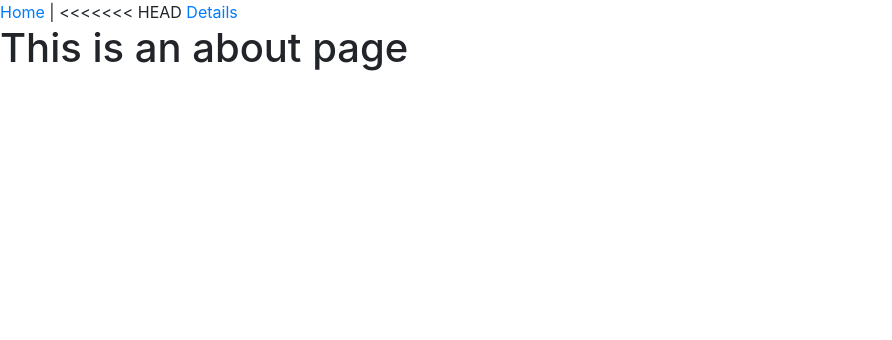
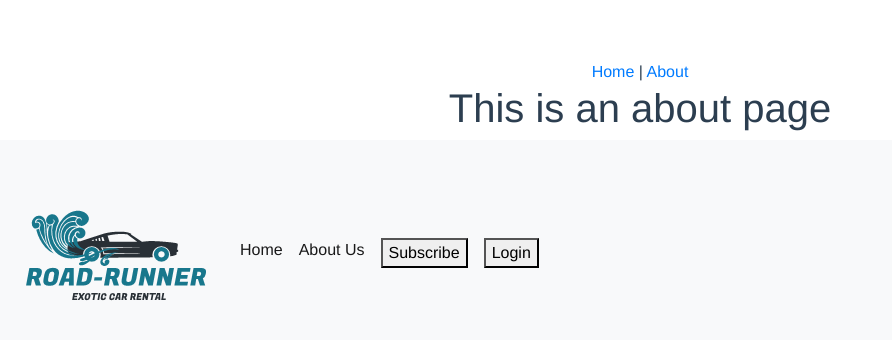
Before and after one commit to bootcamp-s19/group-project-1, a Vue app in the folder roadrunner/: page /about in a window 1280 px wide. Shown: the top 340 px of the page, without its empty margins (0-892 px from the left). Built offline with nearby package versions, Linux system fonts and the light colour scheme.

Commit message:
fixing merge issue

```diff
--- a/roadrunner/package.json
+++ b/roadrunner/package.json
@@ -10,10 +10,7 @@
   "dependencies": {
     "bootstrap": "^4.3.1",
     "bootstrap-vue": "^2.0.0-rc.15",
-<<<<<<< HEAD
-=======
     "jquery": "^3.3.1",
->>>>>>> 44b9451aa5ab20347d471adc669f987804e3daa3
     "vue": "^2.6.10",
     "vue-router": "^3.0.1",
     "vuex": "^3.1.0"
--- a/roadrunner/src/App.vue
+++ b/roadrunner/src/App.vue
@@ -2,24 +2,10 @@
   <div id="app">
     <div id="nav">
       <router-link to="/">Home</router-link> |
-<<<<<<< HEAD
-      <router-link to="/about">Details</router-link>
-    </div>
-    <router-view/>
-  </div>
-</template>
-
-=======
       <router-link to="/about">About</router-link>
     </div>
     <router-view/>
-
-<NavBar></NavBar>
-
-
-    <img alt="Vue logo" src="./assets/logo.png">
-    <HelloWorld msg="Welcome to Your Vue.js App"/>
-
+    <NavBar></NavBar>
   </div>
 </template>
 
@@ -77,7 +63,6 @@
 };
 </script>
 
->>>>>>> 44b9451aa5ab20347d471adc669f987804e3daa3
 <style>
 #app {
   font-family: "Avenir", Helvetica, Arial, sans-serif;
```
